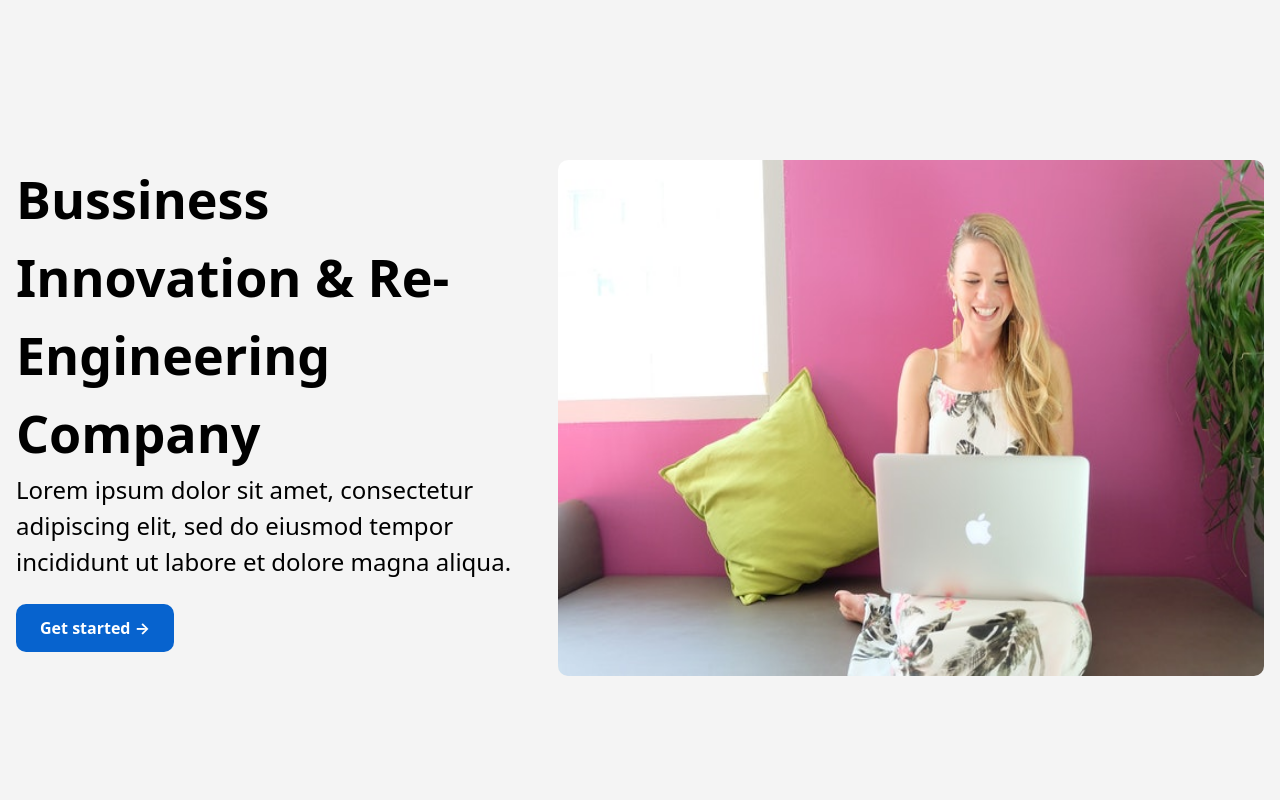
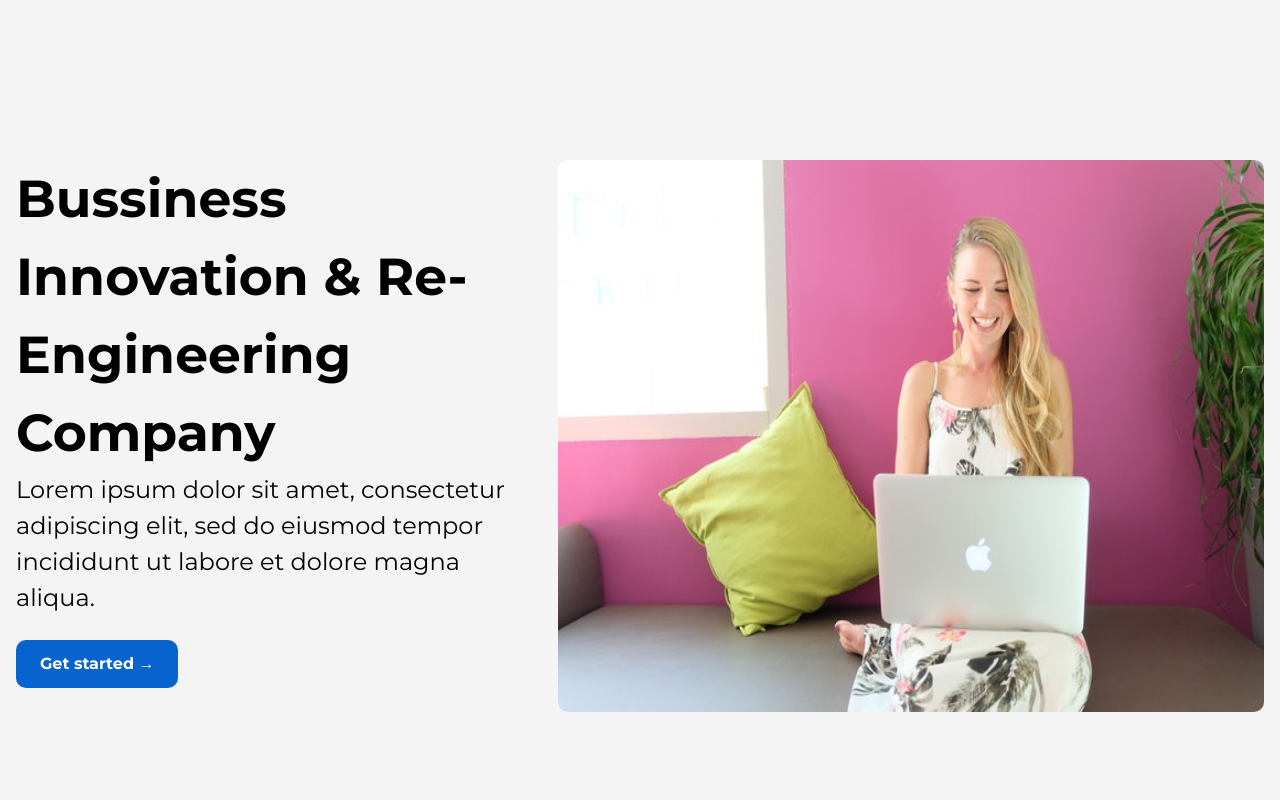
Before and after one commit to DNature/birc, a Next.js app: page / in a window 1280 px wide. Shown: the top 800 px of the page. Built offline with nearby package versions, Linux system fonts and the light colour scheme.

Commit message:
added montserrat font family and removed margin and padding

```diff
--- a/package.json
+++ b/package.json
@@ -3,9 +3,9 @@
   "version": "0.1.0",
   "private": true,
   "scripts": {
-    "dev": "next dev",
-    "build": "next build",
-    "start": "next start"
+    "dev": "NODE_ENV=development ext dev",
+    "build": "NODE_ENV=production next build",
+    "start": "NODE_ENV=production next start"
   },
   "dependencies": {
     "next": "9.3.4",
--- a/pages/index.jsx
+++ b/pages/index.jsx
@@ -1,5 +1,16 @@
+import React from "react";
+import Head from "next/head";
+
 const Home = () => (
   <>
+    <html>
+      <Head>
+        <link
+          href="https://fonts.googleapis.com/css2?family=Montserrat:ital,wght@0,200;0,300;0,400;0,500;0,600;0,700;0,800;0,900;1,300;1,400&display=swap"
+          rel="stylesheet"
+        />
+      </Head>
+
       <div className="relative bg-gray-15">
         <div className="container mx-auto">
           <div className="lg:grid grid-cols-7 gap-4 py-40">
@@ -42,7 +53,9 @@ const Home = () => (
               />
             </div>
             <div className="col-span-4 overflow-hidden my-auto">
-            <h3 className="text-2xl font-bold">Your Best Value Proposition</h3>
+              <h3 className="text-2xl font-bold">
+                Your Best Value Proposition
+              </h3>
               <p className="lg:text-xl text-gray-100">
                 Lorem ipsum dolor sit amet, consectetur adipiscing elit, sed do
                 eiusmod tempor incididunt ut labore et dolore magna aliqua.
@@ -177,12 +190,12 @@ const Home = () => (
           <h2 className="text-white text-2xl font-bold">WHO WE ARE</h2>
           <div className="my-4 h-2 bg-gray-25 lg:w-1/6 w-2/6" />
           <p className="text-gray-25 text-md lg:w-3/5">
-          We are a boutique-consulting firm with over 60 seasoned professionals
-          with varied experiences in both the private and public sectors with
-          over 29 years of playing a leading role in providing consulting and
-          capacity building solutions in various sectors of the economy (Power,
-          Oil & Gas, Financial Services, Manufacturing, Agriculture, etc) in
-          Nigeria and the West Coast.
+            We are a boutique-consulting firm with over 60 seasoned
+            professionals with varied experiences in both the private and public
+            sectors with over 29 years of playing a leading role in providing
+            consulting and capacity building solutions in various sectors of the
+            economy (Power, Oil & Gas, Financial Services, Manufacturing,
+            Agriculture, etc) in Nigeria and the West Coast.
           </p>
         </div>
       </div>
@@ -220,9 +233,9 @@ const Home = () => (
                   3 things to do to ensure your business steer through the
                   pandemic and come out on top. “In the face of a global crisis,
                   well-prepared businesses can help protect their workers and
-                their bottom lines” culled from Strategy+Business The content of
-                most emails relating to the COVID-19 / Coronavirus pandemic have
-                been pretty much identical...
+                  their bottom lines” culled from Strategy+Business The content
+                  of most emails relating to the COVID-19 / Coronavirus pandemic
+                  have been pretty much identical...
                 </p>
 
                 <a href="#" className="block mt-4 text-base text-primary-50">
@@ -249,11 +262,11 @@ const Home = () => (
                 <p className="lg:text-md text-gray-75">
                   Title: Succeeding in Export Business – Ground rules for
                   Beginners Date: March 5th, 2020 Time: Full Day Location: Lagos
-                Nigeria Precise location and agenda will be sent to participants
-                after registration. In light of constantly changing government
-                policies, new international standards, currency instability,
-                risk and trade duties; potential or new exporters may be
-                discouraged and perceive ...
+                  Nigeria Precise location and agenda will be sent to
+                  participants after registration. In light of constantly
+                  changing government policies, new international standards,
+                  currency instability, risk and trade duties; potential or new
+                  exporters may be discouraged and perceive ...
                 </p>
                 <a href="#" className="block mt-4 text-base text-primary-50">
                   Read more <span>&rarr;</span>
@@ -280,7 +293,8 @@ const Home = () => (
                   Plateau State, the Executive Governor of the state, Rt. Hon
                   Simon Bako Lalong, recently organised a four-day retreat to
                   unveil the broad vision for his second term in office and to
-                kick off the policy execution for the state. At the session, the
+                  kick off the policy execution for the state. At the session,
+                  the
                 </p>
                 <a href="#" className="block mt-4 text-base text-primary-50">
                   Read more <span>&rarr;</span>
@@ -338,6 +352,7 @@ const Home = () => (
           </div>
         </div>
       </div>
+    </html>
   </>
 );
 
--- a/styles/tailwind.css
+++ b/styles/tailwind.css
@@ -5,6 +5,14 @@
 .container {
   @apply px-4;
 }
+html,
+body {
+  font-family: "Montserrat", sans-serif;
+  margin: 0 !important;
+  padding: 0 !important;
+  box-sizing: border-box !important;
+}
+
 .btn:hover > span,
 a:hover > span {
   padding-left: 10px;
```
Lines whose indentation alone changed are shown as unchanged.
